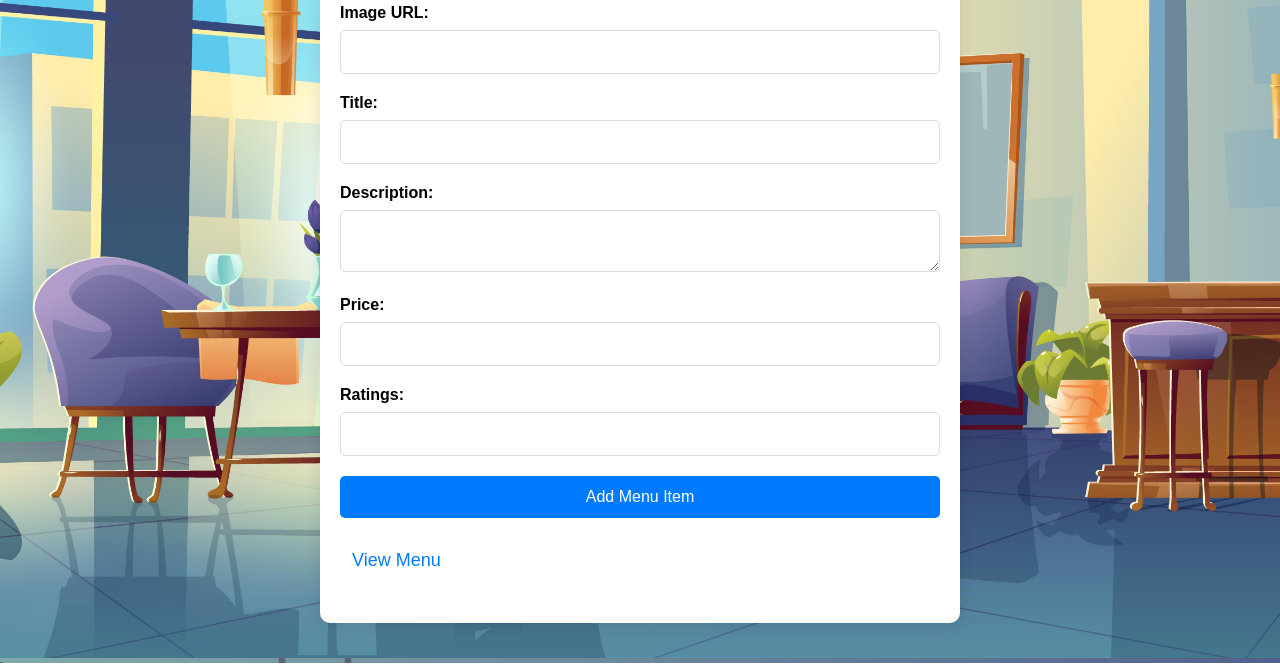
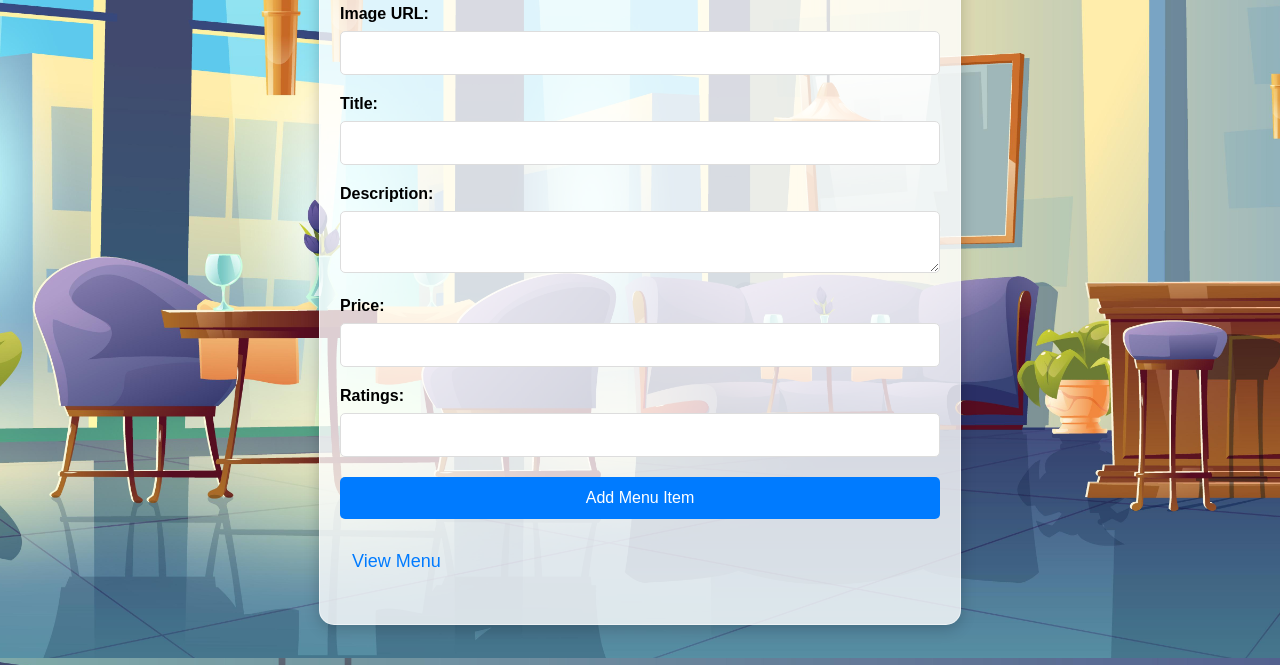
Before and after one commit to ayushmitra06/mini-restaurant-app, a plain HTML site: page admin.html in a window 1280 px wide. Shown: the part 142-807 px from the top of the page. Drawn offline with Linux system fonts and the light colour scheme; sample sign-in values are in the browser's storage.

Commit message:
add transparent style in add item form in admin page

```diff
--- a/styles/admin.css
+++ b/styles/admin.css
@@ -13,10 +13,12 @@ body {
   max-width: 600px;
   margin: 40px auto;
   padding: 20px;
-  background-color: #fff;
-  box-shadow: 0 0 15px rgba(0, 0, 0, 0.1);
-  border-radius: 10px;
-  position: relative;
+  box-shadow: 0 0 10px rgba(0, 0, 0, 0.1);
+  background-color: rgba(255, 255, 255, 0.8);
+  box-shadow: 0 4px 15px rgba(0, 0, 0, 0.2);
+  border-radius: 15px;
+  border: 0.5px solid rgba(255, 255, 255, 0.5);
+  backdrop-filter: blur(10px);
 }
 
 .logout {
```
